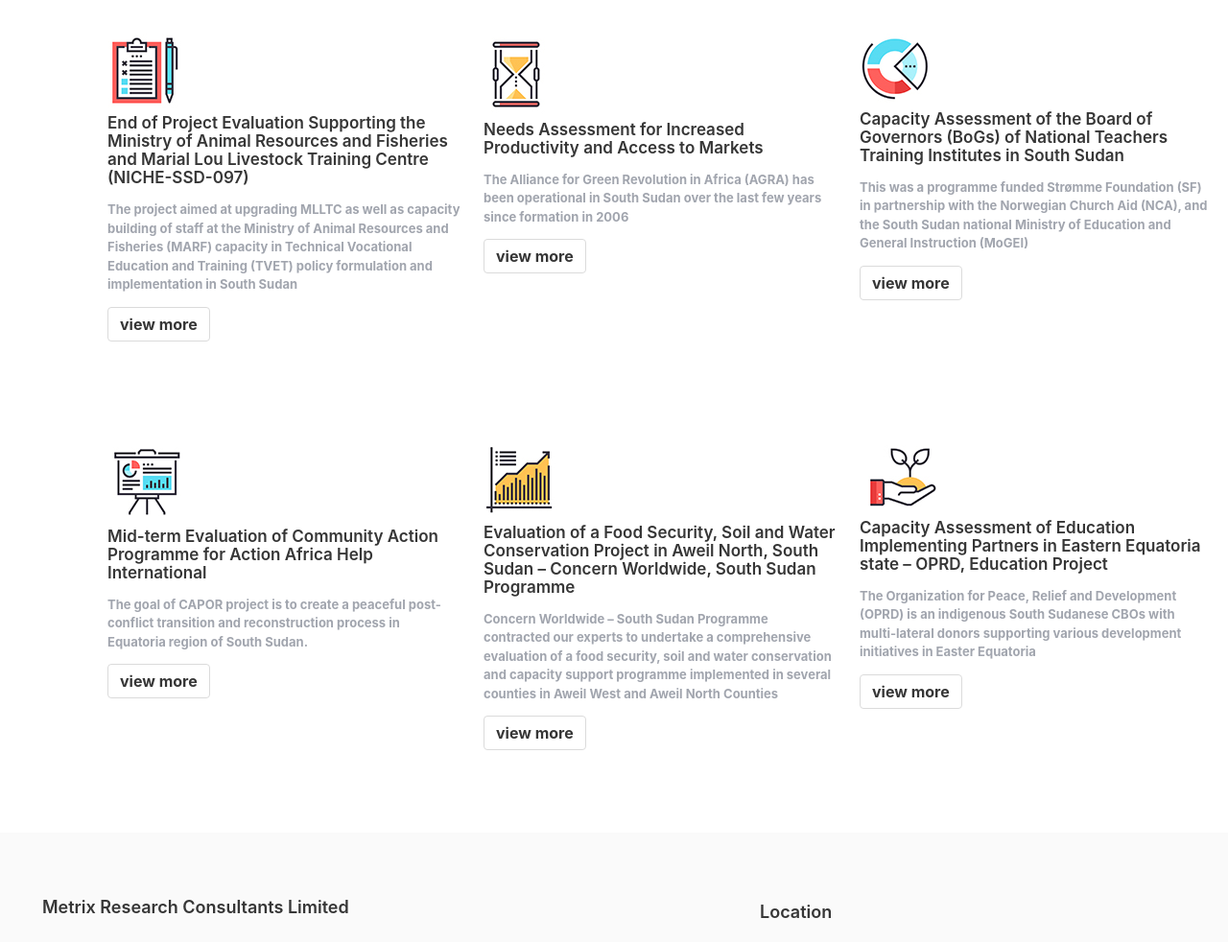
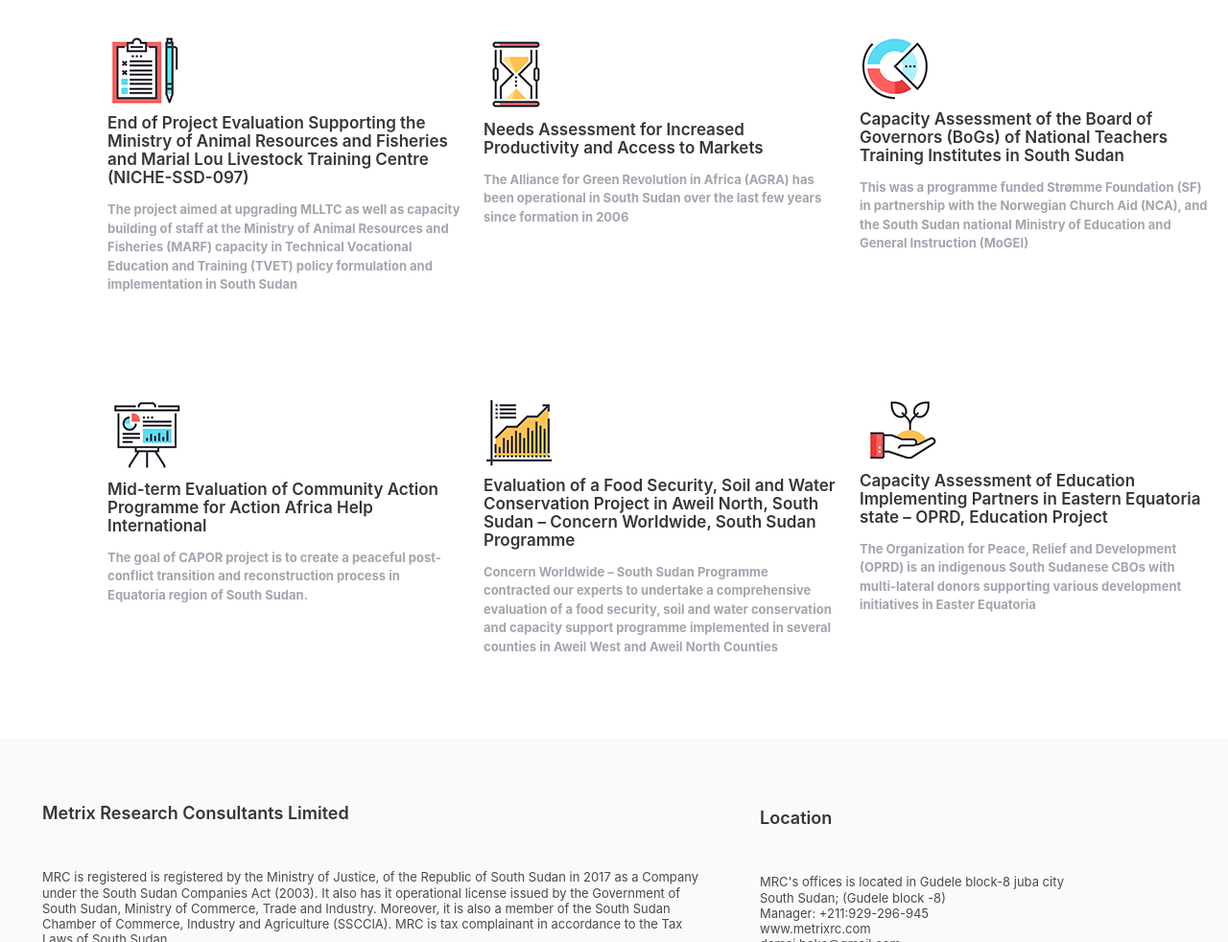
Before and after one commit to elemanhillary-zz/mrc, a Gatsby site: page / in a window 1280 px wide. Shown: the part 1671-2653 px from the top of the page at 96% size. Built offline with nearby package versions, Linux system fonts and the light colour scheme; Gatsby itself is replaced by a stand-in of ours.

Commit message:
Update index.js

```diff
--- a/src/pages/index.js
+++ b/src/pages/index.js
@@ -194,7 +194,6 @@ The project aimed at upgrading MLLTC as well as capacity building of staff at th
 Animal Resources and Fisheries (MARF) capacity in Technical Vocational Education and Training
 (TVET) policy formulation and implementation in South Sudan
 </p>
-<span className={styles.button}>view more</span>
 </div>
 </div>
 </div>
@@ -218,7 +217,6 @@ The Alliance for Green Revolution in Africa
 Sudan over the last few years since
 formation in 2006
 </p>
-<span className={styles.button}>view more</span>
 </div>
 </div>
 </div>
@@ -243,7 +241,6 @@ This was a programme funded Strømme Foundation
 (SF) in partnership with the Norwegian Church Aid (NCA), and the South Sudan national Ministry
 of Education and General Instruction (MoGEI)
 </p>
-<span className={styles.button}>view more</span>
 </div>
 </div>
 </div>
@@ -272,7 +269,6 @@ Mid-term Evaluation of Community Action Programme for Action Africa Help Interna
 The goal of CAPOR project is to create a peaceful post-conflict transition and reconstruction
 process in Equatoria region of South Sudan.
 </p>
-<span className={styles.button}>view more</span>
 </div>
 </div>
 </div>
@@ -297,7 +293,6 @@ Concern Worldwide – South Sudan Programme contracted our experts to undertake
 comprehensive evaluation of a food security, soil and water conservation and capacity support
 programme implemented in several counties in Aweil West and Aweil North Counties
 </p>
-<span className={styles.button}>view more</span>
 </div>
 </div>
 </div>
@@ -321,7 +316,6 @@ OPRD, Education Project
 The Organization for Peace, Relief and Development (OPRD) is an indigenous South Sudanese
 CBOs with multi-lateral donors supporting various development initiatives in Easter Equatoria
 </p>
-<span className={styles.button}>view more</span>
 </div>
 </div>
 </div>
```
